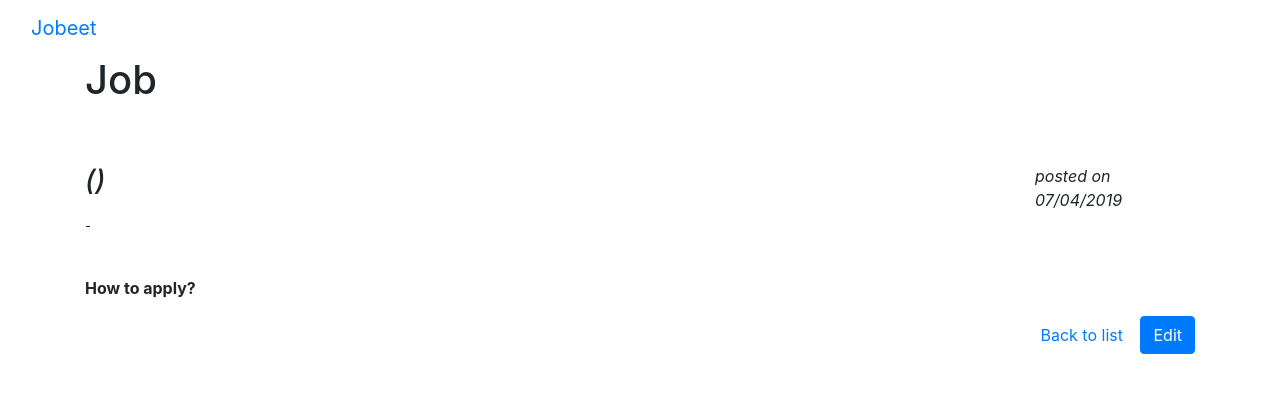
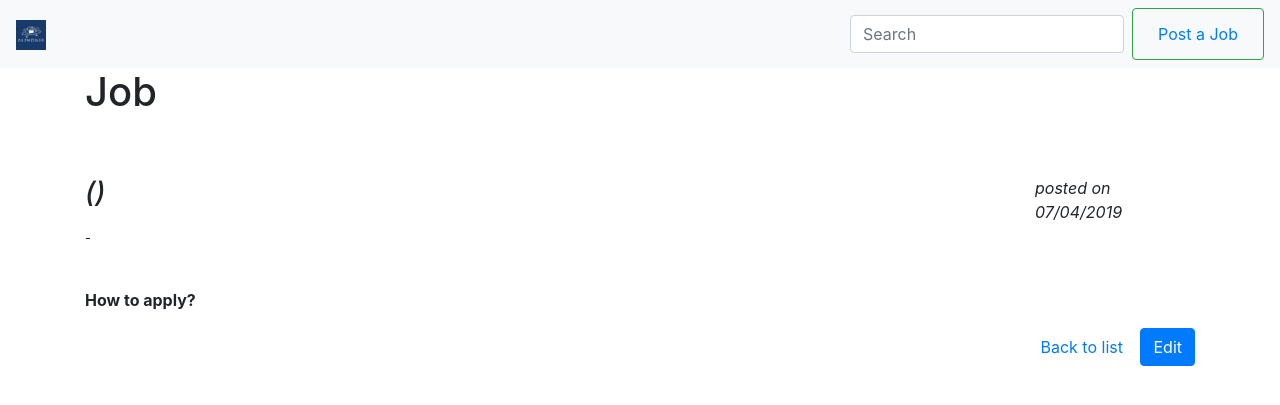
Before and after one commit to merrahi/alphonsejobsApp, a Symfony app: template templates/job/show.html.twig in a window 1280 px wide. Shown: the top 405 px of the page. Run offline with Twig, Linux system fonts and the light colour scheme; the template is opened without the code that fills it, so the values that code supplies are empty; some libraries are stand-ins or nearby versions.

Commit message:
edit to make

```diff
--- a/templates/base.html.twig
+++ b/templates/base.html.twig
@@ -3,17 +3,21 @@
     <head>
         <meta charset="UTF-8">
         <title>{% block title %}YourJob!{% endblock %}</title>
+
           <link rel="stylesheet" href="{{ asset('vendor/bootstrap/css/bootstrap.min.css') }}">
         <link rel="stylesheet" href="{{ asset('vendor/1-col-portfolio.css') }}">
         {% block stylesheets %}{% endblock %}
     </head>
     <body>
-        <nav class="navbar navbar-default">
-        <div class="container-fluid">
-            <div class="navbar-header">
-                <a class="navbar-brand" href="#">Jobeet</a>
-            </div>
+        <nav class="navbar navbar-light bg-light">
+            <a class="navbar-brand" href="#">
+                <img src="{{ asset('images/alphonse.png' ) }}" width="30" height="30" alt="">
+            </a>
+            <form class="form-inline">
+                <input class="form-control mr-sm-2" type="search" placeholder="Search" aria-label="Search">
+                <button class="btn btn-outline-success my-2 my-sm-0" type="submit"><a href="#" class="btn btn-default navbar-btn">Post a Job</a></button>
 
+            </form>
             <div class="collapse navbar-collapse">
                 <ul class="nav navbar-nav navbar-right">
                     <li>
@@ -23,8 +27,8 @@
                     </li>
                 </ul>
             </div>
-        </div>
-    </nav>
+        </nav>
+
 
     <div class="container">
         {% block body %}{% endblock %}
--- a/templates/job/show.html.twig
+++ b/templates/job/show.html.twig
@@ -35,7 +35,7 @@
                         Back to list
                     </a>
 
-                    <a class="btn btn-primary" href="#">
+                    <a class="btn btn-primary" href="{{ path('job_edit',{'id':job.id}) }}">
                         <span class="glyphicon glyphicon-pencil" aria-hidden="true"></span>
                         Edit
                     </a>
```
Also changed, not shown: src/Controller/Job/JobController.php (+20 -1 lines), src/Entity/Job.php (+16 -0 lines), src/Repository/JobRepository.php (+19 -0 lines), templates/job/edit.html.twig (added, +9 -0 lines).
